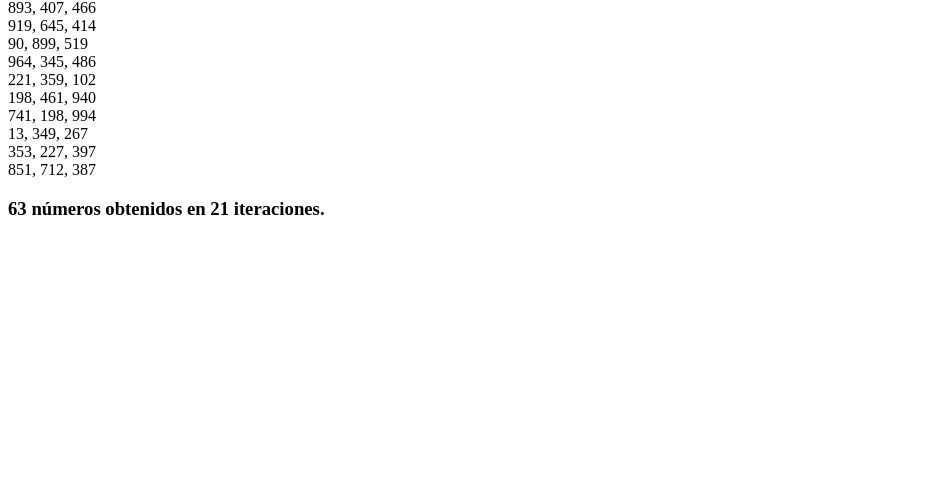
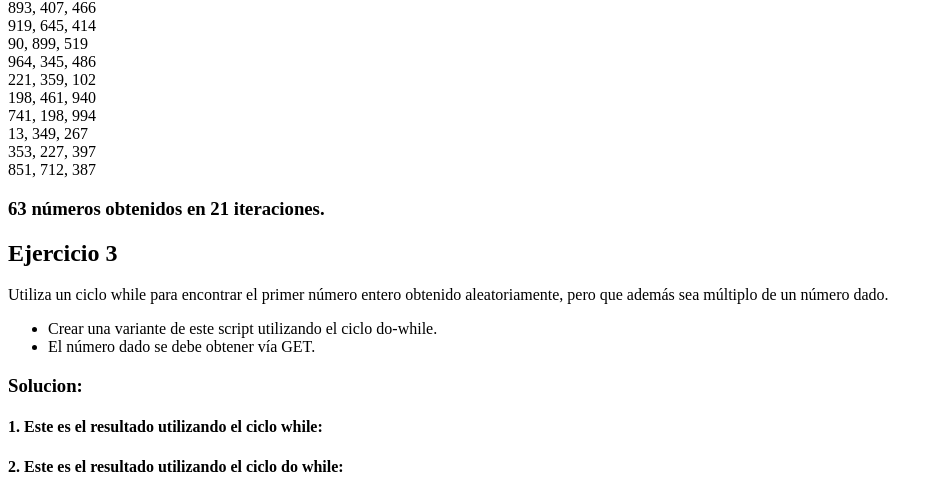
Before and after one commit to LeonardoHP29/tecweb, a PHP site: page / in a window 1280 px wide. Shown: the part 683-1180 px from the top of the page, without its empty margins (0-939 px from the left). Before the commit the page ends 898 px from the top, so only its background shows below. Run offline with PHP 8.4, Linux system fonts and the light colour scheme.

Commit message:
Ejercicio 3

```diff
--- a/practicas/p06/index.php
+++ b/practicas/p06/index.php
@@ -31,5 +31,17 @@
         secuencia();
     ?>
     <!--Ejericio 3-->
+    <h2>Ejercicio 3</h2>
+    <p>Utiliza un ciclo while para encontrar el primer número entero obtenido aleatoriamente,
+    pero que además sea múltiplo de un número dado.</p>
+    <ul>
+        <li>Crear una variante de este script utilizando el ciclo do-while.</li>
+        <li>El número dado se debe obtener vía GET.</li>
+    </ul>
+    <?php
+        echo "<h3>Solucion: </h3>";
+        ciclo_while();
+        ciclo_dowhile();
+    ?>
 </body>
 </html>
--- a/practicas/p06/src/funciones.php
+++ b/practicas/p06/src/funciones.php
@@ -43,3 +43,37 @@ function secuencia() {
     echo "<h3>$numeros_generados números obtenidos en $iter iteraciones.</h3>";
     }
 ?>
+<!--Solucion del Ejercicio 3-->
+<?php
+    function ciclo_while(){
+        echo "<h4>1. Este es el resultado utilizando el ciclo while:</h4>";
+        if (isset($_GET['n'])) {
+            $n = (int)$_GET['n'];
+
+            function multiplo($n) {
+                $numero_aleatorio = rand(1, 100);
+                while ($numero_aleatorio % $n != 0) {
+                    $numero_aleatorio = rand(1, 100);
+                }
+                return $numero_aleatorio;
+            }
+            echo '<p>Primer múltiplo de '.$n.' encontrado: '.multiplo($n).'</p>';
+        }
+    }
+
+    function ciclo_dowhile(){
+        echo "<h4>2. Este es el resultado utilizando el ciclo do while:</h4>";
+        if (isset($_GET['n'])) {
+            $n = (int)$_GET['n'];
+
+            function multiplo2($n) {
+                do {
+                    $numero_aleatorio2 = rand(1, 100);
+                } while ($numero_aleatorio2 % $n != 0);
+
+                return $numero_aleatorio2;
+            }
+            echo '<p>Primer múltiplo de '.$n.' encontrado: '.multiplo2($n).'</p>';
+        }
+    }
+?>
```
